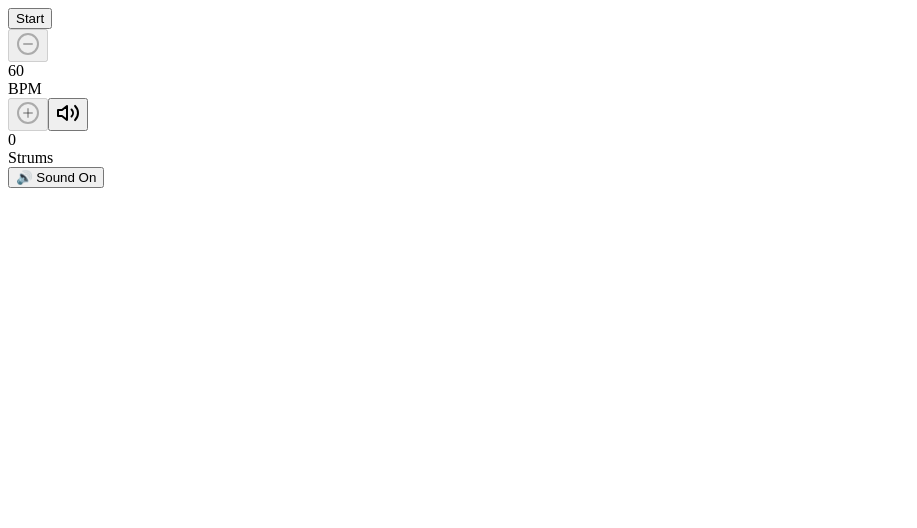
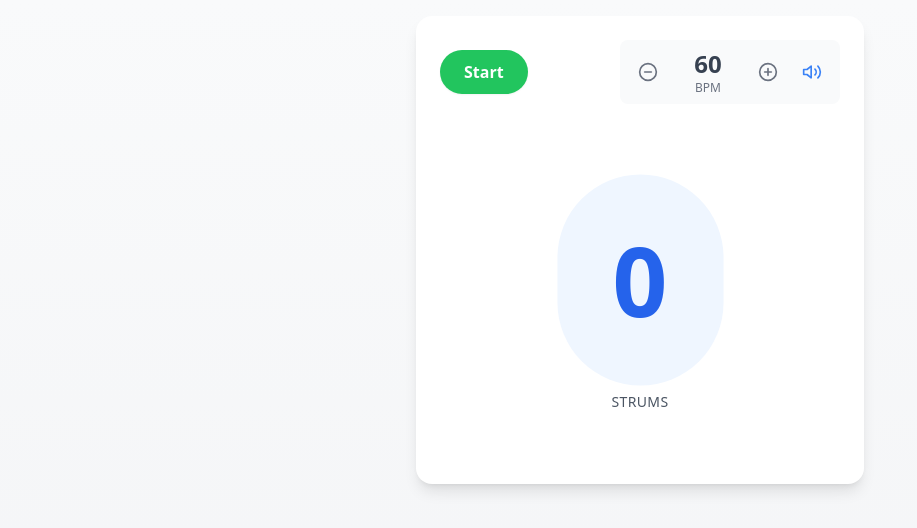
Before and after one commit to jvestell/strummer, a React (Create React App) app: page / in a window 1280 px wide. Shown: the top 528 px of the page, without its empty margins (0-917 px from the left). Built offline with nearby package versions, Linux system fonts and the light colour scheme.

Commit message:
attractive complete

```diff
--- a/src/App.jsx
+++ b/src/App.jsx
@@ -1,5 +1,4 @@
 import React, { useState, useEffect } from 'react';
-import { Camera } from './components/Camera/Camera';
 import { Counter } from './components/Counter/Counter';
 import { Metronome } from './components/Metronome/Metronome';
 
@@ -7,7 +6,6 @@ const App = () => {
   const [strumCount, setStrumCount] = useState(0);
   const [bpm, setBpm] = useState(60);
   const [isActive, setIsActive] = useState(false);
-  const [lastBeatTime, setLastBeatTime] = useState(0);
   const [soundEnabled, setSoundEnabled] = useState(true);
 
   // Handle metronome beats and strum counting
@@ -17,25 +15,15 @@ const App = () => {
     const interval = (60 / bpm) * 1000; // Convert BPM to milliseconds
     const beatInterval = setInterval(() => {
       setStrumCount(prev => prev + 2); // Increment by 2 for up/down strums
-      setLastBeatTime(Date.now());
     }, interval);
 
     return () => clearInterval(beatInterval);
   }, [isActive, bpm]);
 
-  const handleStrumDetected = () => {
-    setStrumCount(prevCount => prevCount + 1);
-  };
-
-  const handleBpmChange = (newBpm) => {
-    setBpm(newBpm);
-  };
-
   const handleStartStop = () => {
     setIsActive(prev => !prev);
     if (!isActive) {
       setStrumCount(0); // Reset counter when starting
-      setLastBeatTime(Date.now());
     }
   };
 
@@ -70,19 +58,6 @@ const App = () => {
           </div>
 
           <Counter count={strumCount} />
-
-          <div className="mt-4 flex justify-center">
-            <button
-              onClick={toggleSound}
-              className={`text-sm px-3 py-1 rounded-md transition-colors ${
-                soundEnabled
-                  ? 'bg-blue-100 text-blue-700 hover:bg-blue-200'
-                  : 'bg-gray-100 text-gray-700 hover:bg-gray-200'
-              }`}
-            >
-              {soundEnabled ? '🔊 Sound On' : '🔈 Sound Off'}
-            </button>
-          </div>
         </div>
       </div>
     </div>
--- a/src/index.jsx
+++ b/src/index.jsx
@@ -3,8 +3,8 @@ import { createRoot } from 'react-dom/client';
 import App from './App';
 
 // Import styles
+import './styles/index.css';
 import './styles/animations.css';
-import 'tailwindcss/tailwind.css';
 
 const container = document.getElementById('root');
 const root = createRoot(container);
--- /dev/null
+++ b/src/styles/index.css
@@ -0,0 +1,3 @@
+@tailwind base;
+@tailwind components;
+@tailwind utilities;
```
Also changed, not shown: package.json (+4 -4 lines), postcss.config.js (renamed from src/postcss.config.js), tailwind.config.js (renamed from src/tailwind.config.js), 1 other file (tests, documents, lock files or other folders).
